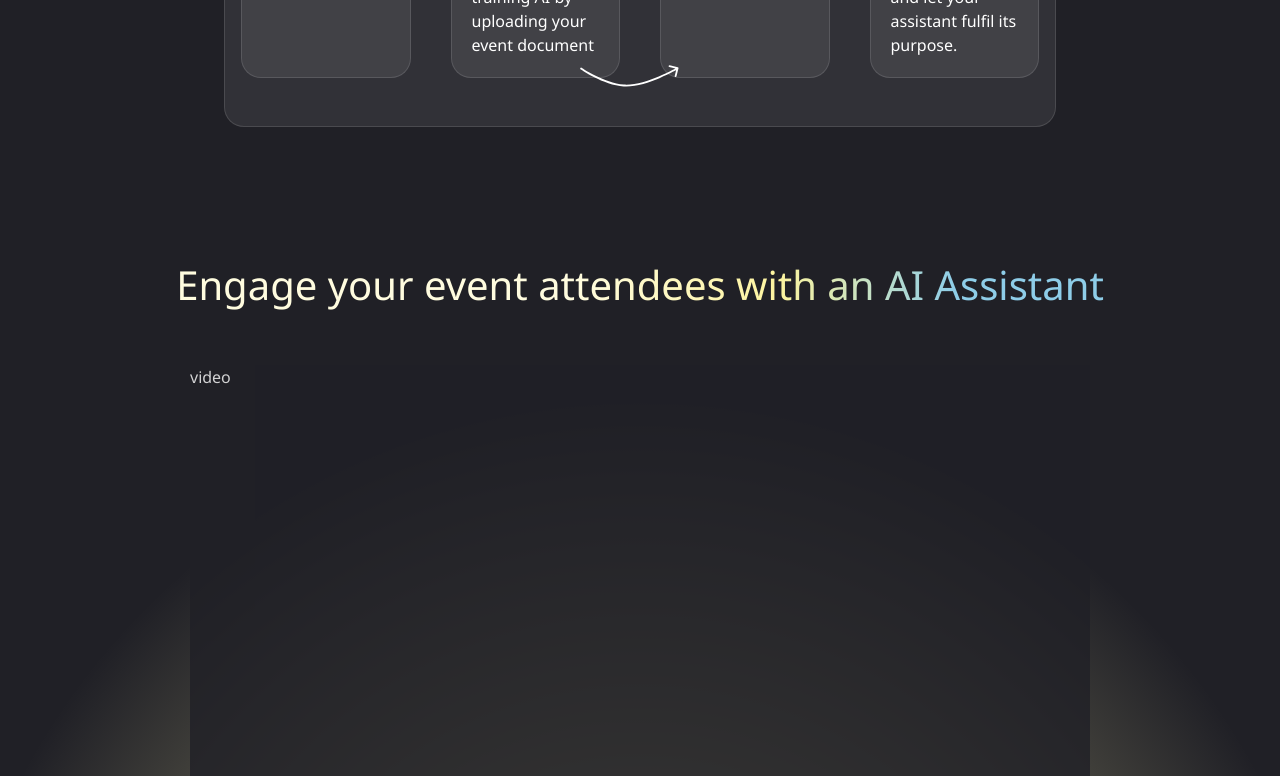
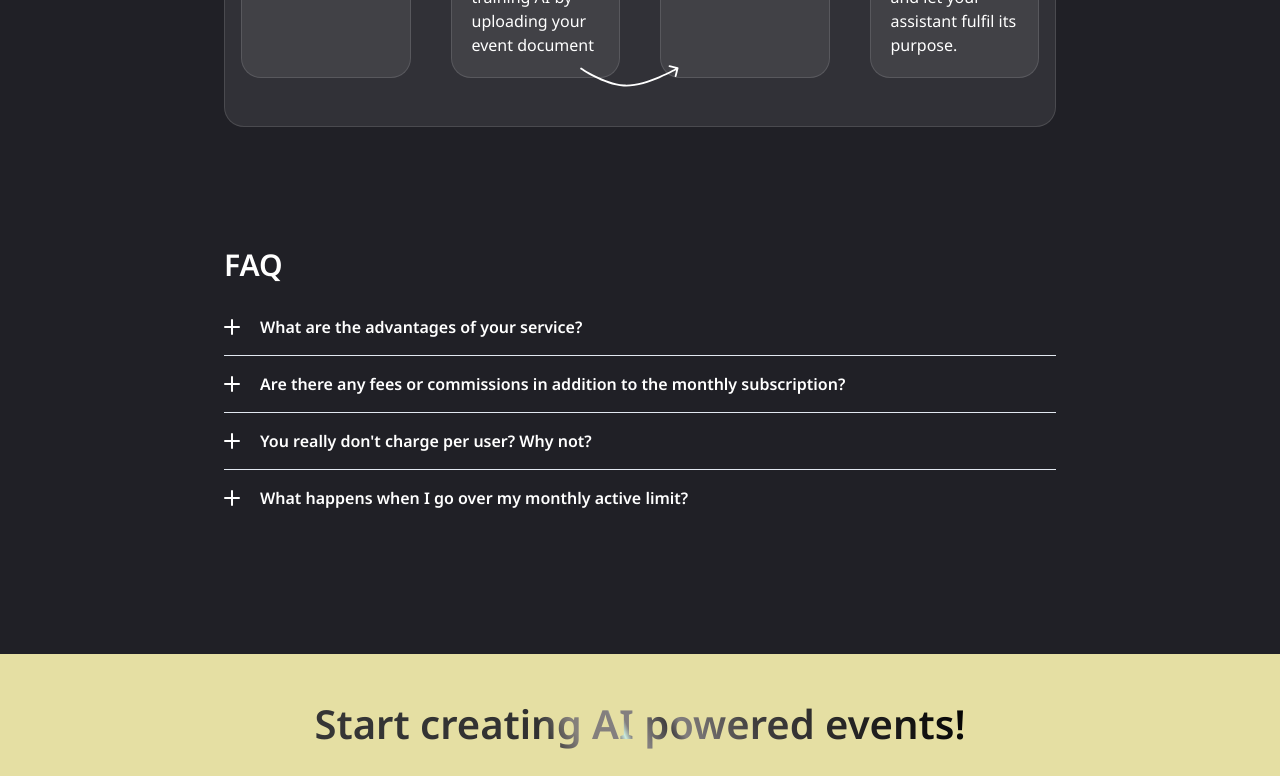
Before and after one commit to calmbyte/aphrodite, a Next.js app: page / in a window 1280 px wide. Shown: the part 1900-2676 px from the top of the page. Built offline with nearby package versions, Linux system fonts and the light colour scheme.

Commit message:
feat: Fix layout issue and update FAQ UI component

```diff
--- a/src/app/page.tsx
+++ b/src/app/page.tsx
@@ -13,9 +13,9 @@ export default function Home() {
       <HeroBanner />
       <About />
       <ProcessPath />
-      <EllipseBackground>
+      {/* <EllipseBackground> */}
         {/* TMP */}
-        <div className="w-full mx-auto flex flex-col justify-center items-center">
+        {/* <div className="w-full mx-auto flex flex-col justify-center items-center">
           <p className="text-gradient text-[40px] text-center mt-32">
             Engage your event attendees with an AI Assistant
           </p>
@@ -28,8 +28,8 @@ export default function Home() {
             }}>
             video
           </div>
-        </div>
-      </EllipseBackground>
+        </div> */}
+      {/* </EllipseBackground> */}
       <FAQ />
       <AdBanner />
       <ContactUs />
--- a/src/app/ui/FAQ.tsx
+++ b/src/app/ui/FAQ.tsx
@@ -1,6 +1,5 @@
 import Accordion from './AccordionItem';
 
-export default function FAQ() {
 const faqs = [
   {
     title: 'What are the advantages of your service?',
@@ -20,8 +19,9 @@ export default function FAQ() {
   },
 ];
 
+export default function FAQ() {
   return (
-    <main className="flex flex-col justify-center overflow-hidden w-full pb-32 max-md:px-10 max-lg:px-28 px-56">
+    <main className="flex flex-col justify-center overflow-hidden w-full pb-32 max-md:px-10 max-lg:px-28 px-56 mt-8 md:mt-[120px]">
       <h1 className="text-3xl font-semibold mb-4">FAQ</h1>
 
       <div className="divide-y divide-slate-200">
```
Lines whose indentation alone changed are shown as unchanged.
